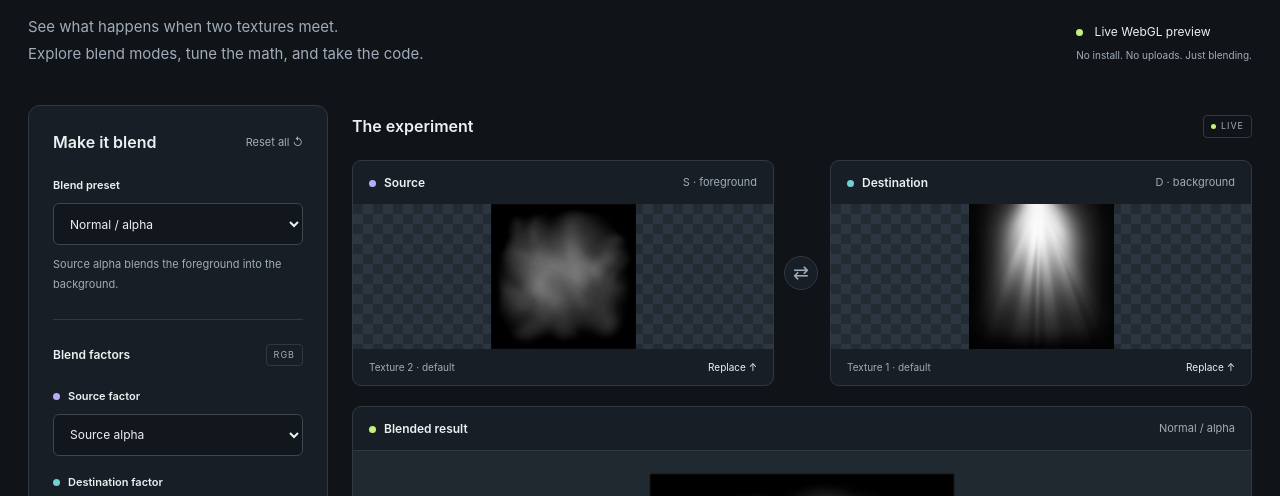
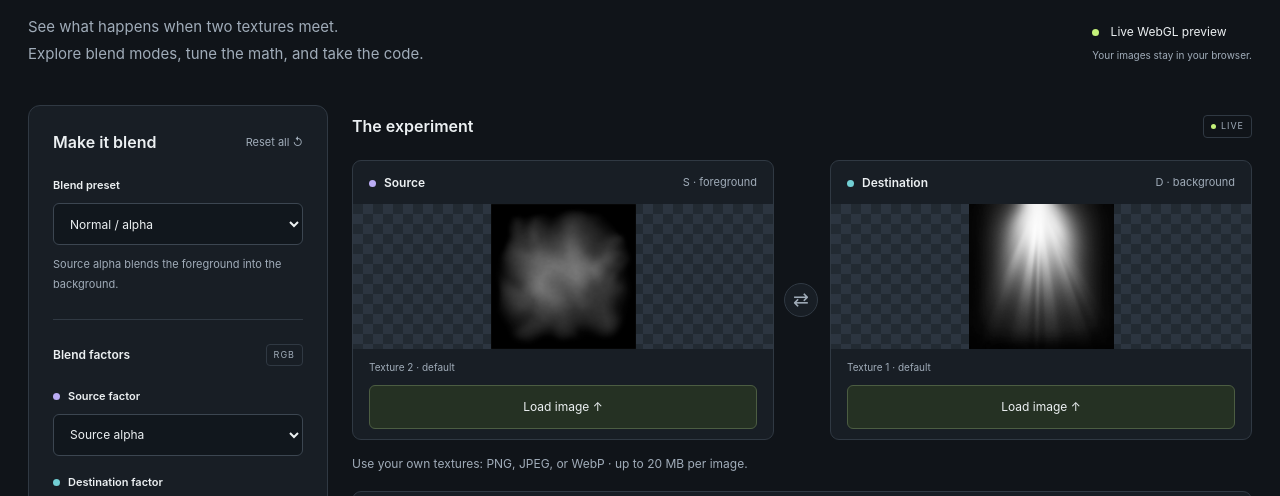
Before and after one commit to varnholt/opengl_blending, a website: page index.html in a window 1280 px wide. Shown: the part 295-791 px from the top of the page. Drawn offline with Linux system fonts and the light colour scheme.

Commit message:
Make custom texture loading prominent and verify file pickers

```diff
--- a/index.html
+++ b/index.html
@@ -35,7 +35,7 @@
         </div>
         <div class="intro-note">
           <i></i> Live WebGL preview<small
-            >No install. No uploads. Just blending.</small
+            >Your images stay in your browser.</small
           >
         </div>
       </div>
@@ -118,11 +118,11 @@
               <div class="texture-footer">
                 <span id="source-name">Texture 2 · default</span
                 ><label class="upload"
-                  >Replace ↑<input
+                  >Load image ↑<input
                     id="source-file"
                     type="file"
                     accept="image/png,image/jpeg,image/webp"
-                    aria-label="Replace source texture"
+                    aria-label="Load custom source texture"
                 /></label>
               </div>
             </article>
@@ -150,15 +150,18 @@
               <div class="texture-footer">
                 <span id="destination-name">Texture 1 · default</span
                 ><label class="upload"
-                  >Replace ↑<input
+                  >Load image ↑<input
                     id="destination-file"
                     type="file"
                     accept="image/png,image/jpeg,image/webp"
-                    aria-label="Replace destination texture"
+                    aria-label="Load custom destination texture"
                 /></label>
               </div>
             </article>
           </div>
+          <p class="texture-help">
+            Use your own textures: PNG, JPEG, or WebP · up to 20 MB per image.
+          </p>
           <article class="result-card">
             <div class="card-heading">
               <h3><i></i>Blended result</h3>
--- a/styles.css
+++ b/styles.css
@@ -296,16 +296,34 @@ input[type="color"] {
   gap: 10px;
 }
 .texture-footer > span {
+  width: 100%;
   overflow: hidden;
   white-space: nowrap;
   text-overflow: ellipsis;
 }
 .upload {
+  display: flex;
+  align-items: center;
+  justify-content: center;
+  width: 100%;
+  min-height: 44px;
+  padding: 8px 12px;
+  border: 1px solid #4c5d42;
+  border-radius: 6px;
+  background: #253123;
   position: relative;
   flex-shrink: 0;
   cursor: pointer;
   color: var(--text);
-  font-size: 10px;
+  font-size: 12px;
+}
+.texture-footer {
+  flex-wrap: wrap;
+}
+.texture-help {
+  color: var(--muted);
+  font-size: 12px;
+  margin: -6px 0 18px;
 }
 .upload:hover {
   color: var(--accent);
@@ -314,6 +332,7 @@ input[type="color"] {
   position: absolute;
   inset: 0;
   width: 100%;
+  height: 100%;
   opacity: 0;
   cursor: pointer;
 }
```
Also changed, not shown: tests/workbench.spec.js (+10 -2 lines), README.md, resources/screenshot.png.
